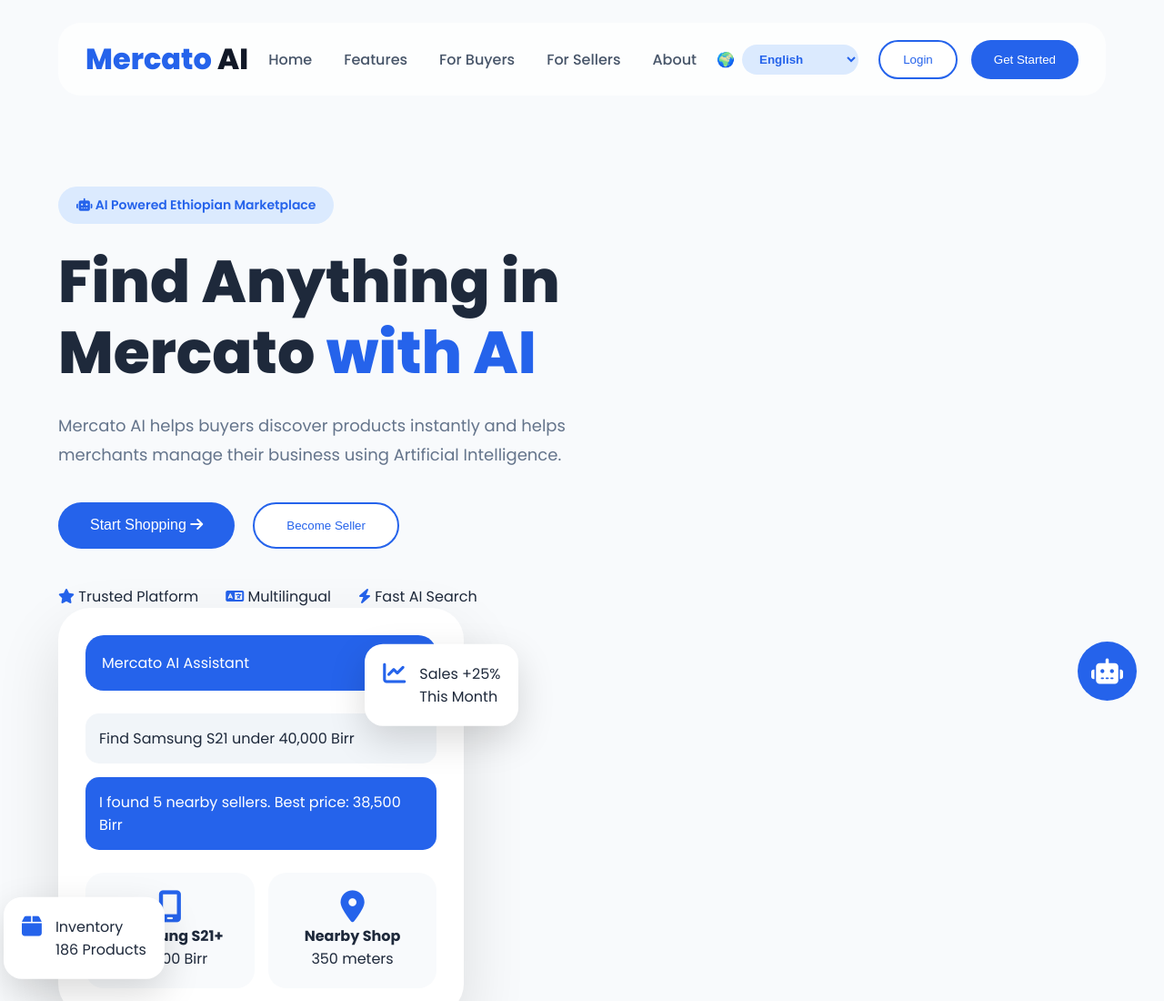
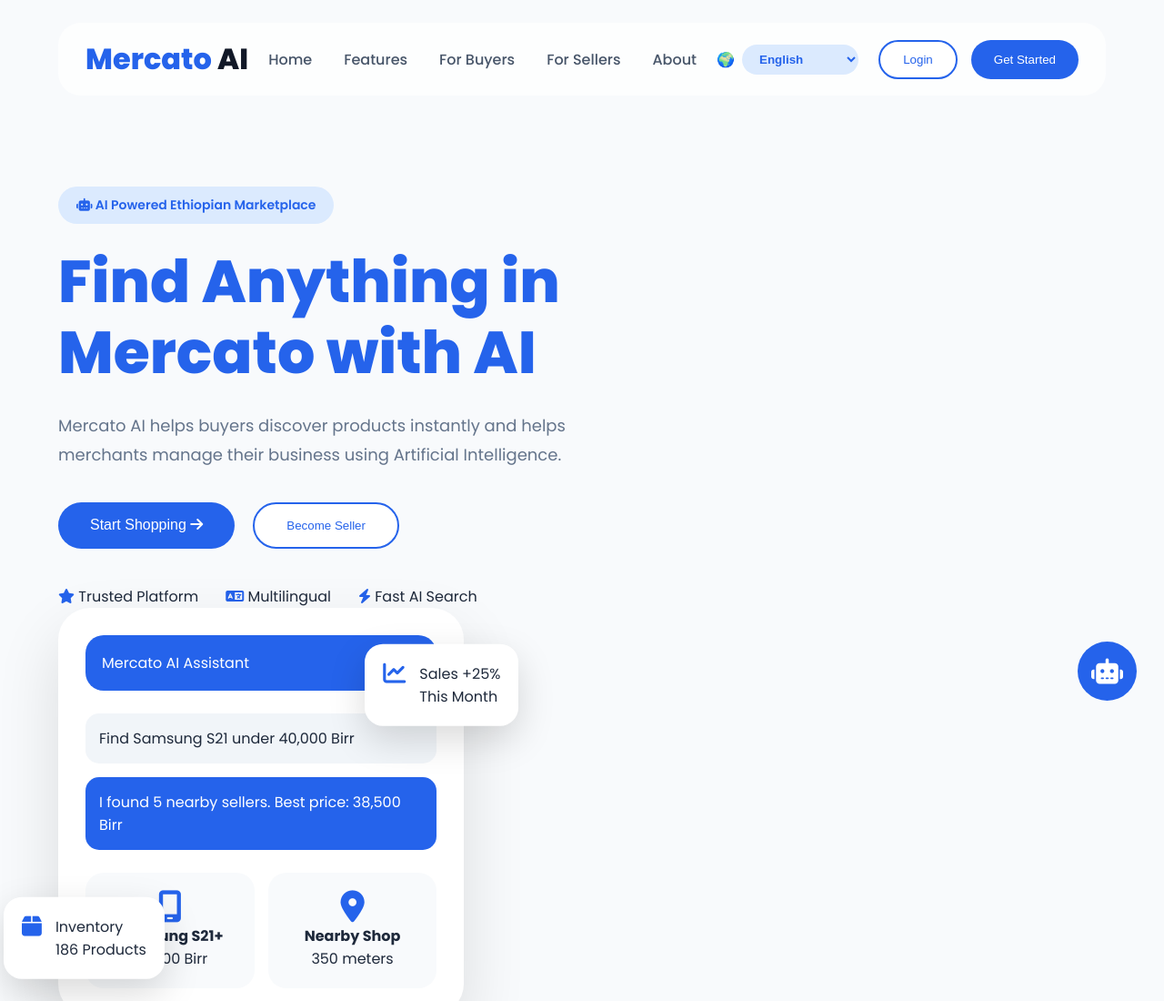
Before and after one commit to abdenet01/mercato-ai, a plain HTML site: page index.html in a window 1280 px wide. Shown: the top 1100 px of the page at 91% size. Drawn offline with Linux system fonts and the light colour scheme.

Commit message:
Refactor header and clean up whitespace in index.html
Updated header to include 'with AI' and removed extra whitespace.

```diff
--- a/index.html
+++ b/index.html
@@ -112,13 +112,9 @@ AI Powered Ethiopian Marketplace
 
 
 <h1>
-
-Find Anything in Mercato
-
 <span>
-with AI
+Find Anything in Mercato with AI
 </span>
-
 </h1>
 
 
@@ -131,11 +127,7 @@ Artificial Intelligence.
 
 </p>
 
-
-
 <div class="hero-buttons">
-
-
 <button class="primary" onclick="goBuyer()">
 
 Start Shopping
@@ -296,20 +288,15 @@ Nearby Shop
 <i class="fa-solid fa-chart-line"></i>
 
 <div>
-
+<span>
 Sales +25%
-
-<br>
-
-<span>
+    <br>
 This Month
 </span>
 
 </div>
 
 </div>
-
-
 
 
 
```
